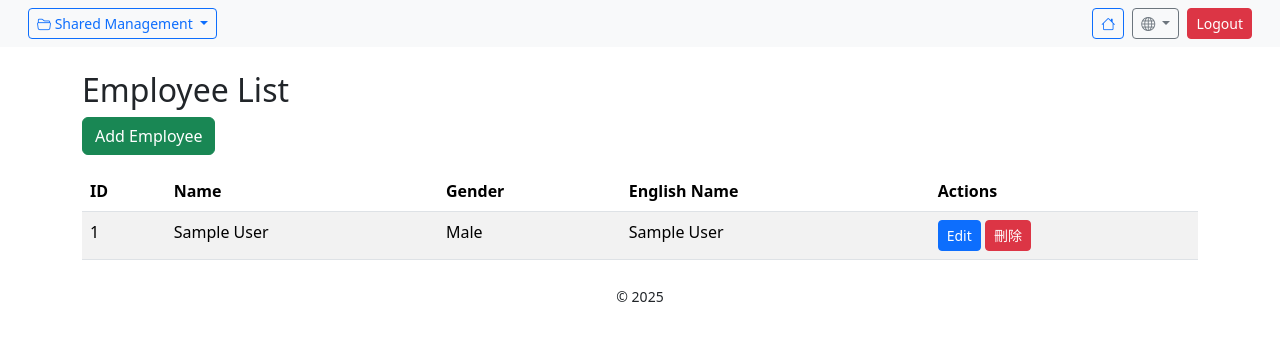
After one commit to jason55873/RG_project, a Django app: page /zh-hant/common/employees/ in a window 1280 px wide. The commit adds this page. Shown: the top 341 px of the page. Run offline with Django 4.2, Linux system fonts and the light colour scheme; a user stored in the database is signed in; tables that the repository leaves empty hold one stand-in row (values such as "Sample post"); some libraries are stand-ins or nearby versions.

Commit message:
完成人員ＣＲＵＤ並建立部門table

```diff
--- a/common/models.py
+++ b/common/models.py
@@ -16,6 +16,18 @@ class Employee(models.Model):
         return f"{self.employee_id} - {self.name_chinese}"
 
 
+class Department(models.Model):
+    code = models.CharField(max_length=20, unique=True, verbose_name=_("Department Code"))
+    name = models.CharField(max_length=100, verbose_name=_("Department Name"))
+    name_en = models.CharField(max_length=100, verbose_name=_("Department English Name"))
+    parent = models.ForeignKey('self', null=True, blank=True, on_delete=models.SET_NULL, related_name='sub_departments', verbose_name=_("Parent Department"))
+    note = models.TextField(blank=True, verbose_name=_("Note"))
+    is_disabled = models.BooleanField(default=False, verbose_name=_("Disabled"))
+
+    def __str__(self):
+        return self.name
+
+
 class EmployeeProfile(models.Model):
     employee = models.OneToOneField(Employee, on_delete=models.CASCADE, related_name='profile')
     date_of_birth = models.DateField(verbose_name=_("Date of Birth"))
@@ -25,7 +37,7 @@ class EmployeeProfile(models.Model):
     resignation_date = models.DateField(null=True, blank=True, verbose_name=_("Resignation Date"))
     title_chinese = models.CharField(max_length=50, verbose_name=_("Title (Chinese)"))
     title_english = models.CharField(max_length=100, verbose_name=_("Title (English)"))
-    department = models.CharField(max_length=100, verbose_name=_("Department"))
+    department = models.ForeignKey(Department, null=True, blank=True, on_delete=models.SET_NULL, verbose_name=_("Department"))
     blood_type = models.CharField(
         max_length=3,
         choices=[
--- a/common/urls.py
+++ b/common/urls.py
@@ -1,6 +1,9 @@
 from django.urls import path
-from .views import custom_login, logout_view
+from . import views
 
 urlpatterns = [
-
+    path('employees/', views.employee_list, name='employee_list'),
+    path('employees/add/', views.employee_create, name='employee_create'),
+    path('employees/<int:pk>/edit/', views.employee_update, name='employee_update'),
+    path('employees/<int:pk>/delete/', views.employee_delete, name='employee_delete'),
 ]
--- a/common/views.py
+++ b/common/views.py
@@ -1,6 +1,88 @@
 from django.contrib.auth import authenticate, login, logout
-from django.shortcuts import render, redirect
+from django.shortcuts import render, redirect, get_object_or_404
 from django.contrib import messages
+from django.contrib.auth.decorators import login_required, permission_required
+from .models import Employee, EmployeeProfile, EmployeeContact
+from django.forms import modelform_factory
+
+EmployeeForm = modelform_factory(Employee, exclude=[])
+EmployeeProfileForm = modelform_factory(EmployeeProfile, exclude=['employee'])
+EmployeeContactForm = modelform_factory(EmployeeContact, exclude=['employee'])
+
+
+@permission_required('common.view_employee', raise_exception=True)
+@login_required
+def employee_list(request):
+    employees = Employee.objects.all()
+    return render(request, 'employees/employee_list.html', {'employees': employees})
+
+@login_required
+@permission_required('common.view_employee', raise_exception=True)
+def employee_list(request):
+    employees = Employee.objects.all()
+    return render(request, 'employees/employee_list.html', {'employees': employees})
+
+@login_required
+@permission_required('common.add_employee', raise_exception=True)
+def employee_create(request):
+    if request.method == 'POST':
+        form = EmployeeForm(request.POST)
+        profile_form = EmployeeProfileForm(request.POST)
+        contact_form = EmployeeContactForm(request.POST)
+        if form.is_valid() and profile_form.is_valid() and contact_form.is_valid():
+            employee = form.save()
+            profile = profile_form.save(commit=False)
+            profile.employee = employee
+            profile.save()
+            contact = contact_form.save(commit=False)
+            contact.employee = employee
+            contact.save()
+            return redirect('employee_list')
+    else:
+        form = EmployeeForm()
+        profile_form = EmployeeProfileForm()
+        contact_form = EmployeeContactForm()
+    return render(request, 'employees/employee_form.html', {
+        'form': form,
+        'profile_form': profile_form,
+        'contact_form': contact_form,
+    })
+
+@login_required
+@permission_required('common.change_employee', raise_exception=True)
+def employee_update(request, pk):
+    employee = get_object_or_404(Employee, pk=pk)
+    profile = getattr(employee, 'profile', None)
+    contact = getattr(employee, 'contact', None)
+
+    if request.method == 'POST':
+        form = EmployeeForm(request.POST, instance=employee)
+        profile_form = EmployeeProfileForm(request.POST, instance=profile)
+        contact_form = EmployeeContactForm(request.POST, instance=contact)
+        if form.is_valid() and profile_form.is_valid() and contact_form.is_valid():
+            form.save()
+            profile_form.save()
+            contact_form.save()
+            return redirect('employee_list')
+    else:
+        form = EmployeeForm(instance=employee)
+        profile_form = EmployeeProfileForm(instance=profile)
+        contact_form = EmployeeContactForm(instance=contact)
+    return render(request, 'employees/employee_form.html', {
+        'form': form,
+        'profile_form': profile_form,
+        'contact_form': contact_form,
+    })
+
+
+@login_required
+@permission_required('common.delete_employee', raise_exception=True)
+def employee_delete(request, pk):
+    employee = get_object_or_404(Employee, pk=pk)
+    if request.method == 'POST':
+        employee.delete()
+        return redirect('employee_list')
+    return render(request, 'employees/employee_confirm_delete.html', {'employee': employee})
 
 def custom_login(request):
     if request.method == "POST":
@@ -12,7 +94,7 @@ def custom_login(request):
             return redirect("home")  # 登入成功後導向首頁（請依實際頁面修改）
         else:
             messages.error(request, "帳號或密碼錯誤")
-    return render(request, "accounts/login.html")
+    return render(request, "login.html")
 
 
 def logout_view(request):
--- /dev/null
+++ b/static/css/custom.css
@@ -0,0 +1,10 @@
+/* 支援 Bootstrap dropdown 子選單 */
+.dropdown-submenu {
+  position: relative;
+}
+
+.dropdown-submenu > .dropdown-menu {
+  top: 0;
+  left: 100%;
+  margin-top: -1px;
+}
--- a/templates/base.html
+++ b/templates/base.html
@@ -9,28 +9,71 @@
   <title>{% block title %}{% trans "My Site" %}{% endblock %}</title>
   <link rel="stylesheet" href="{% static 'css/fonts.css' %}" />
   <link rel="stylesheet" href="{% static 'bootstrap/css/bootstrap.min.css' %}" />
+  <link rel="stylesheet" href="https://cdn.jsdelivr.net/npm/bootstrap-icons@1.10.5/font/bootstrap-icons.css">
   <link rel="icon" type="image/x-icon" href="{% static 'favicon.ico' %}" />
+  <link rel="stylesheet" href="{% static 'css/custom.css' %}">
 </head>
 
 <body>
-  <nav class="container mt-3">
-     <div class="d-flex justify-content-end align-items-center gap-3">
-      <form action="{% url 'set_language' %}" method="post">
+  <nav class="navbar navbar-expand-lg navbar-light bg-light px-3">
+    <div class="container-fluid">
+      <div class="d-flex align-items-center gap-2">
+        {% if user.is_authenticated and perms.common.view_employee %}
+        <div class="dropdown">
+          <button class="btn btn-outline-primary btn-sm dropdown-toggle" type="button" id="sharedDataDropdown" data-bs-toggle="dropdown" aria-expanded="false" title="{% trans 'Shared Management' %}">
+            <i class="bi bi-folder2-open"></i> {% trans "Shared Management" %}
+          </button>
+          <ul class="dropdown-menu" aria-labelledby="sharedDataDropdown">
+            <li class="dropdown-submenu dropend">
+              <a class="dropdown-item dropdown-toggle" href="#" data-bs-toggle="dropdown">{% trans "Basic Data Settings" %}</a>
+              <ul class="dropdown-menu">
+                <li>
+                  <a class="dropdown-item" href="{% url 'employee_list' %}">
+                    <i class="bi bi-person-lines-fill"></i> {% trans "Employee Data" %}
+                  </a>
+                </li>
+              </ul>
+            </li>
+          </ul>
+        </div>
+        {% endif %}
+      </div>
+      <div class="ms-auto d-flex align-items-center gap-2">
+        {% if user.is_authenticated %}
+          <a href="{% url 'home' %}" class="btn btn-outline-primary btn-sm" title="{% trans 'Home' %}">
+            <i class="bi bi-house"></i>
+          </a>
+        {% endif %}
+        <div class="dropdown">
+          <button class="btn btn-outline-secondary btn-sm dropdown-toggle" type="button" id="langDropdown" data-bs-toggle="dropdown" aria-expanded="false" title="{% trans 'Language' %}">
+            <i class="bi bi-globe"></i>
+          </button>
+          <ul class="dropdown-menu dropdown-menu-end" aria-labelledby="langDropdown">
+            <li>
+              <form action="{% url 'set_language' %}" method="post" class="px-2">
                 {% csrf_token %}
-        <select name="language" onchange="this.form.submit()" class="form-select form-select-sm w-auto">
-          <option value="en" {% if LANGUAGE_CODE == 'en' %}selected{% endif %}>English</option>
-          <option value="zh-hant" {% if LANGUAGE_CODE == 'zh-hant' %}selected{% endif %}>繁體中文</option>
-        </select>
+                <input type="hidden" name="language" value="en">
                 <input type="hidden" name="next" value="{{ request.path }}">
+                <button type="submit" class="dropdown-item {% if LANGUAGE_CODE == 'en' %}active{% endif %}">English</button>
               </form>
-
-      <!-- 登出按鈕，只有登入時才顯示 -->
+            </li>
+            <li>
+              <form action="{% url 'set_language' %}" method="post" class="px-2">
+                {% csrf_token %}
+                <input type="hidden" name="language" value="zh-hant">
+                <input type="hidden" name="next" value="{{ request.path }}">
+                <button type="submit" class="dropdown-item {% if LANGUAGE_CODE == 'zh-hant' %}active{% endif %}">繁體中文</button>
+              </form>
+            </li>
+          </ul>
+        </div>
         {% if user.is_authenticated %}
           <form action="{% url 'logout' %}" method="post" class="mb-0">
             {% csrf_token %}
             <button type="submit" class="btn btn-danger btn-sm">{% trans "Logout" %}</button>
           </form>
         {% endif %}
+      </div>
     </div>
   </nav>
 
@@ -44,7 +87,27 @@
     <small>&copy; 2025</small>
   </footer>
 
+</div>
   <script src="{% static 'bootstrap/js/bootstrap.bundle.min.js' %}"></script>
+  <script>
+    document.addEventListener('DOMContentLoaded', function () {
+      const dropdownToggles = document.querySelectorAll('.dropdown-submenu .dropdown-toggle');
+      dropdownToggles.forEach(function (el) {
+        el.addEventListener('mouseenter', function (e) {
+          let submenu = el.nextElementSibling;
+          if (submenu && submenu.classList.contains('dropdown-menu')) {
+            submenu.classList.add('show');
+          }
+        });
+        el.parentElement.addEventListener('mouseleave', function () {
+          let submenu = el.nextElementSibling;
+          if (submenu && submenu.classList.contains('dropdown-menu')) {
+            submenu.classList.remove('show');
+          }
+        });
+      });
+    });
+  </script>
 </body>
 
 </html>
--- /dev/null
+++ b/templates/employees/employee_list.html
@@ -0,0 +1,42 @@
+{% extends "base.html" %}
+{% load i18n %}
+
+{% block title %}{% trans "Employee List" %}{% endblock %}
+
+{% block content %}
+<h2>{% trans "Employee List" %}</h2>
+<div class="mb-3">
+  <a href="{% url 'employee_create' %}" class="btn btn-success">{% trans "Add Employee" %}</a>
+</div>
+<table class="table table-striped">
+  <thead>
+    <tr>
+      <th>{% trans "ID" %}</th>
+      <th>{% trans "Name" %}</th>
+      <th>{% trans "Gender" %}</th>
+      <th>{% trans "English Name" %}</th>
+      <th>{% trans "Actions" %}</th>
+    </tr>
+  </thead>
+  <tbody>
+    {% for emp in employees %}
+    <tr>
+      <td>{{ emp.employee_id }}</td>
+      <td>{{ emp.name_chinese }}</td>
+      <td>{{ emp.get_gender_display }}</td>
+      <td>{{ emp.name_english }}</td>
+      <td>
+        <a href="{% url 'employee_update' emp.pk %}" class="btn btn-sm btn-primary">{% trans "Edit" %}</a>
+        <form method="post"
+              action="{% url 'employee_delete' emp.pk %}"
+              style="display:inline;"
+              onsubmit="return confirm('{% blocktrans %}Are you sure you want to delete this employee?{% endblocktrans %}')"
+          {% csrf_token %}
+          <button type="submit" class="btn btn-sm btn-danger">{% trans "Delete" %}</button>
+        </form>
+      </td>
+    </tr>
+    {% endfor %}
+  </tbody>
+</table>
+{% endblock %}
```
Also changed, not shown: templates/employees/employee_form.html (added, +87 -0 lines), templates/home.html (+10 -5 lines), common/migrations/0003_department_alter_employeeprofile_department.py (added), locale/en/LC_MESSAGES/django.po, locale/zh_Hant/LC_MESSAGES/django.po, templates/login.html (renamed from templates/accounts/login.html), 2 other files. Lines whose indentation alone changed are shown as unchanged.
